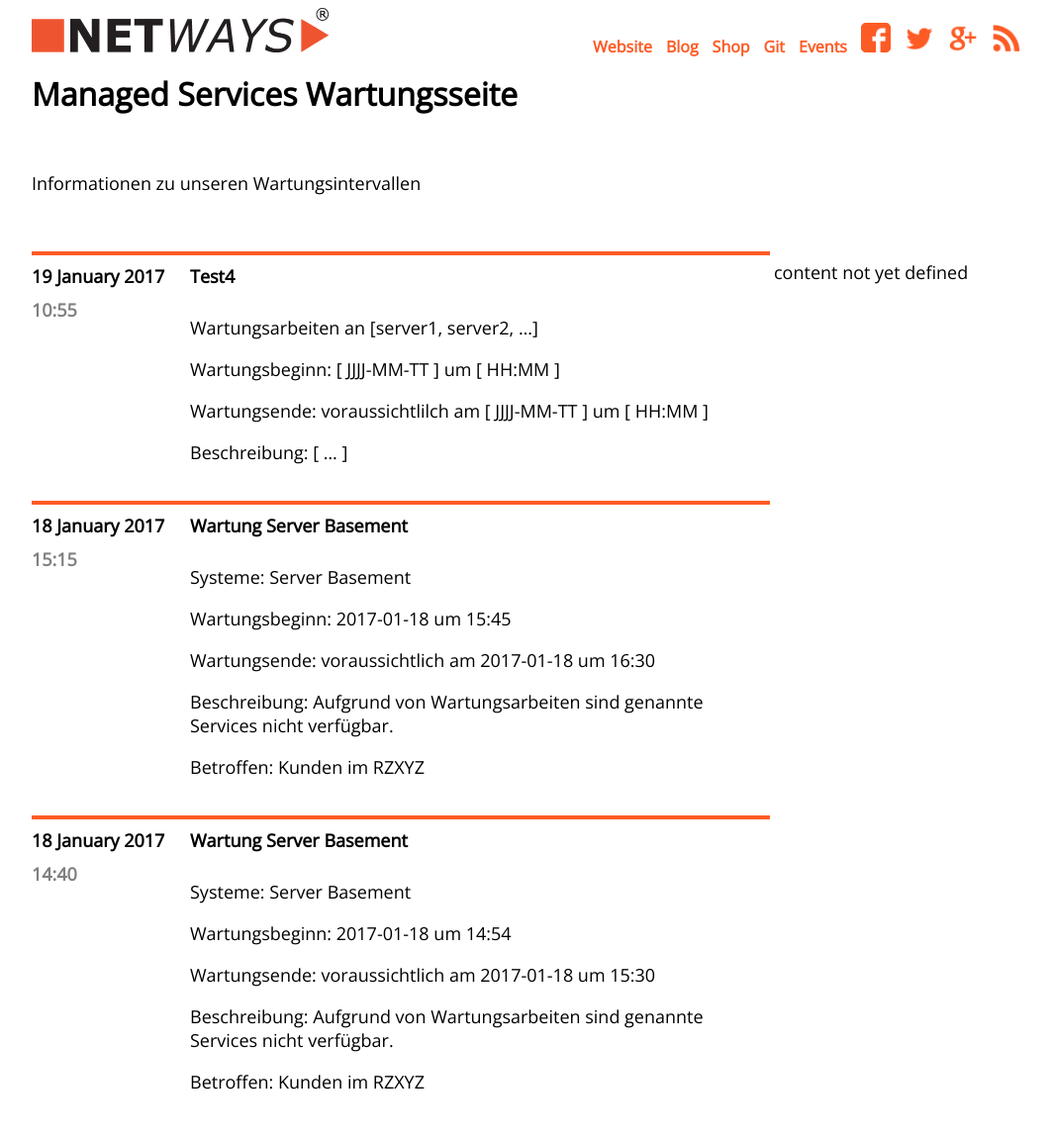
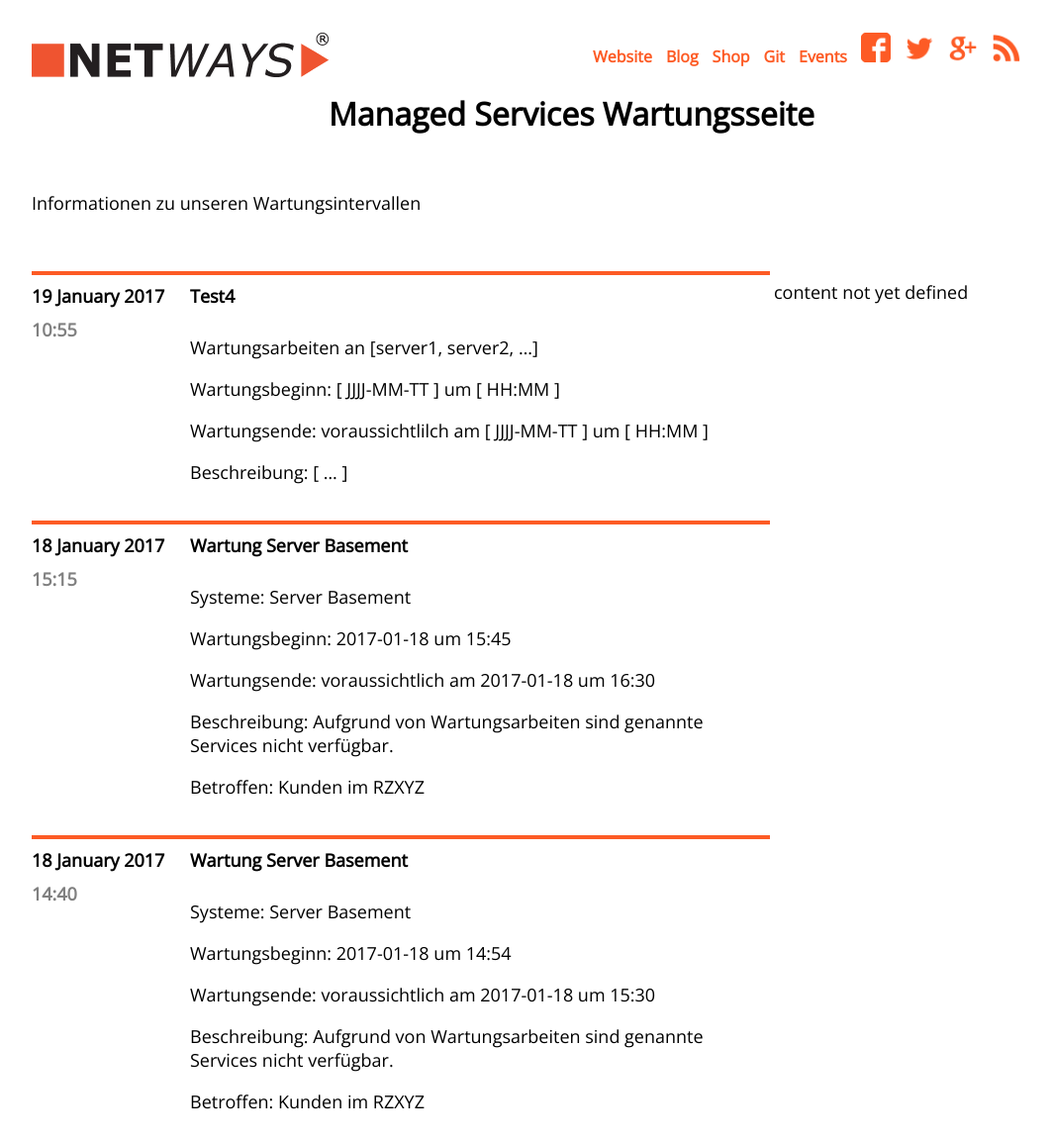
Before and after one commit to Storagegirl/storagegirl.github.io, a Jekyll site: the page built from index.html, in a window 1280 px wide. Shown: the whole page at 99% size, without its empty margins (108-1170 px from the left). Built offline with Jekyll 4.4.1, drawn with Linux system fonts in a browser that asks for light colours.

Commit message:
Update main.css

```diff
--- a/css/main.css
+++ b/css/main.css
@@ -43,18 +43,20 @@
 .boxlogo {
     float: left;
     width: 300px;
+    padding-top: 25px;
+    padding-bottom: 25px;
 }
 
 .boxsocial {
     float: left;
     text-align: right;
-    padding-top: 15px;
-    padding-bottom: 15px;
+    padding-top: 25px;
+    padding-bottom: 25px;
     width: 700px;
 }
 
 .boxheader {
-    padding-top: 10px;
+    padding-top: 30px;
     padding-bottom: 30px;
     width: 100%;
 }
```
